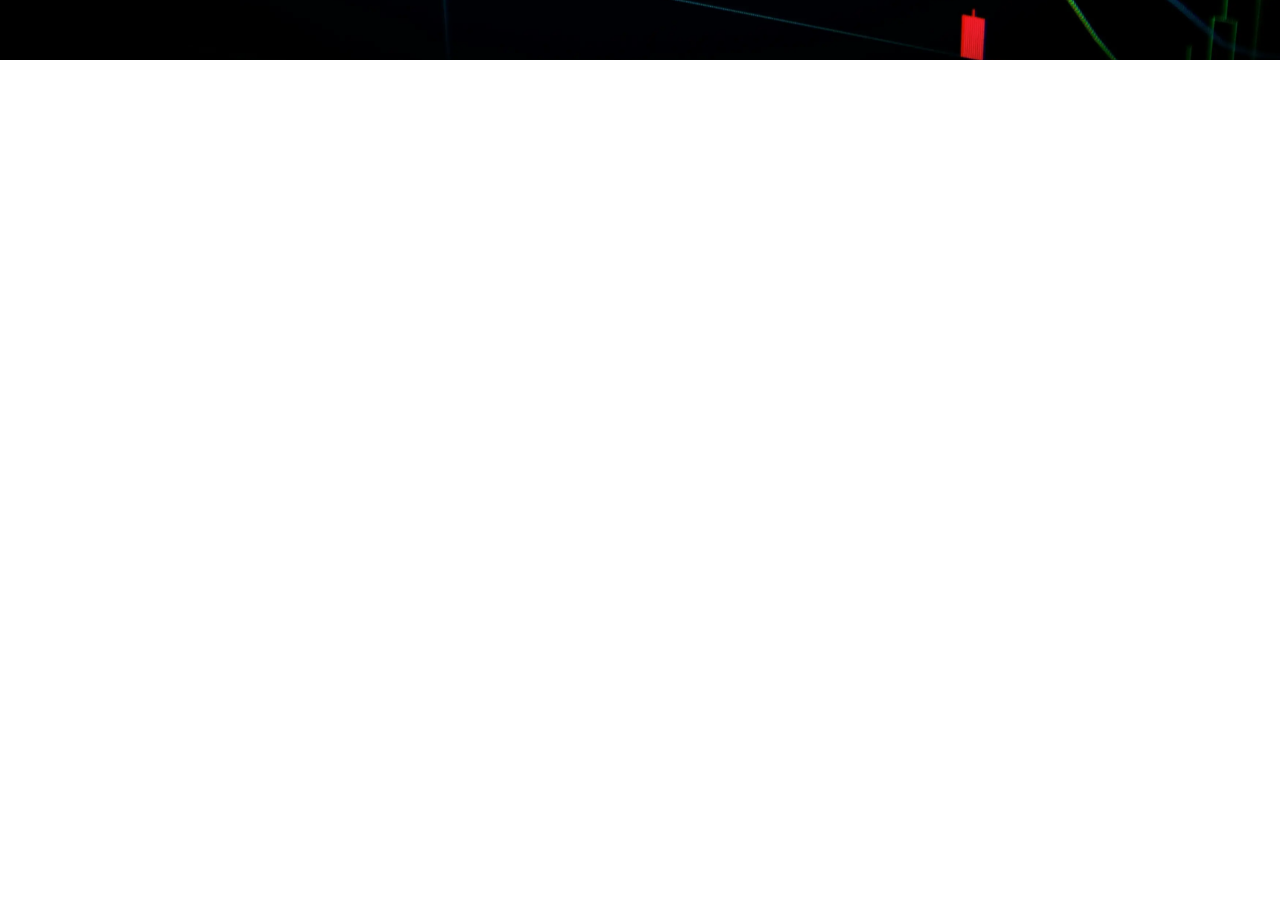
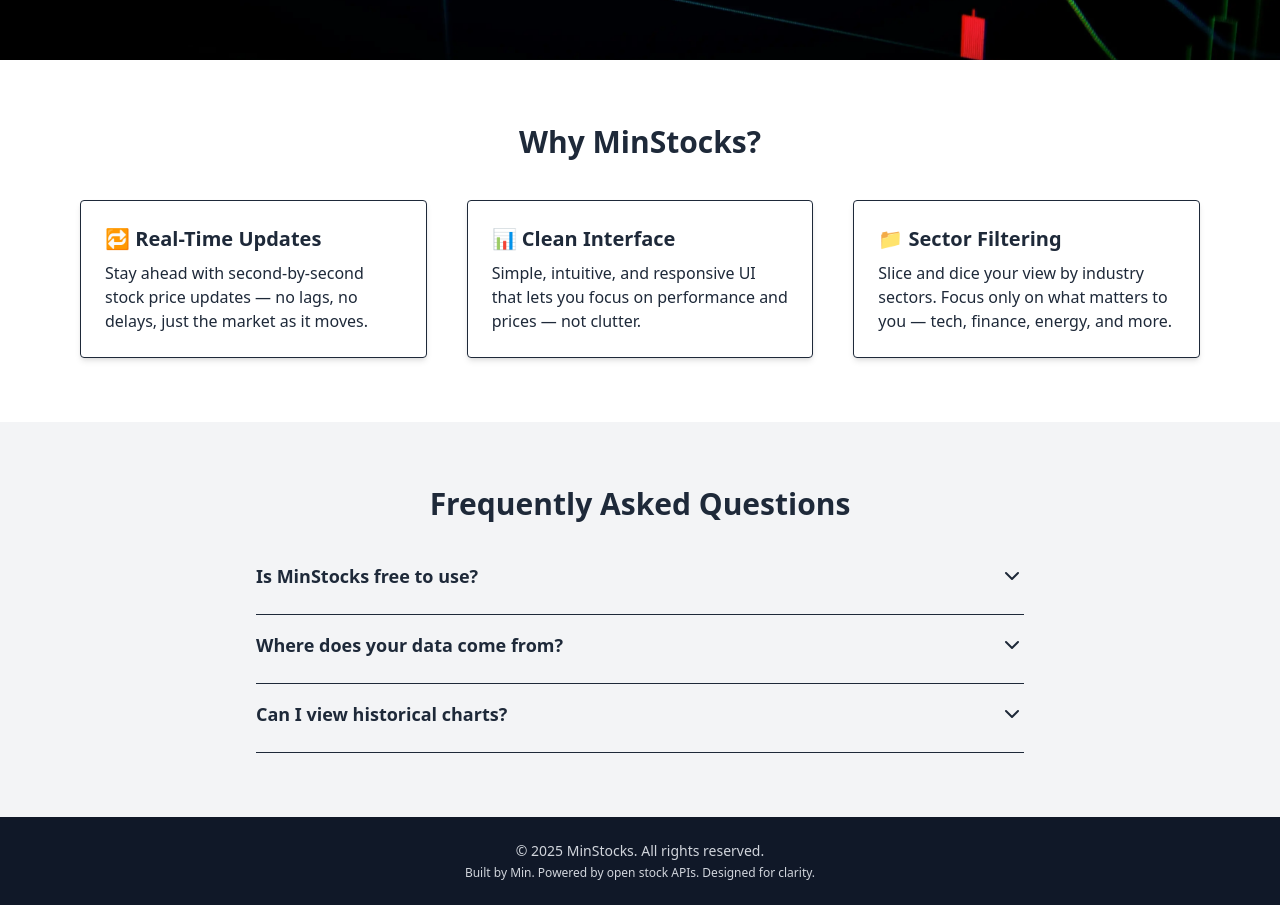
Before and after one commit to mishael-codes/MinStock, a React (Vite) app: page / in a window 1280 px wide. Shown: the part 740-1645 px from the top of the page. Before the commit the page ends 800 px from the top, so only its background shows below. Built offline with nearby package versions, Linux system fonts and the light colour scheme.

Commit message:
Feat: ad more features to landing page

```diff
--- /dev/null
+++ b/src/components/FAQs.jsx
@@ -0,0 +1,63 @@
+import { useState } from "react";
+import { ChevronDown, ChevronUp } from "react-feather";
+
+const faqData = [
+  {
+    question: "Is MinStocks free to use?",
+    answer:
+      "Yes. You can track live stock prices without paying a dime. We believe financial data should be accessible.",
+  },
+  {
+    question: "Where does your data come from?",
+    answer:
+      "We use trusted, reliable stock APIs like FinnHub and others (coming soon) to fetch live price updates with minimal latency.",
+  },
+  {
+    question: "Can I view historical charts?",
+    answer:
+      "Not yet — but it's coming soon. We're working on adding price history and trend visualization.",
+  },
+];
+
+const FAQSection = () => {
+  const [openIndex, setOpenIndex] = useState(null);
+
+  const toggle = (index) => {
+    setOpenIndex((prev) => (prev === index ? null : index));
+  };
+
+  return (
+    <section className="bg-gray-100 py-16 px-6 md:px-20 text-gray-800">
+      <h2 className="text-3xl font-bold text-center mb-10">
+        Frequently Asked Questions
+      </h2>
+      <div className="space-y-4 max-w-3xl mx-auto">
+        {faqData.map((faq, index) => {
+          const isOpen = index === openIndex;
+          return (
+            <div key={index} className="border-b pb-4">
+              <button
+                onClick={() => toggle(index)}
+                className="flex justify-between items-center w-full text-left"
+              >
+                <h4 className="font-semibold text-lg">{faq.question}</h4>
+                {isOpen ? <ChevronUp /> : <ChevronDown />}
+              </button>
+              <div
+                className={`mt-2 text-sm text-gray-600 transition-all duration-300 ease-in-out ${
+                  isOpen
+                    ? "max-h-40 opacity-100"
+                    : "max-h-0 overflow-hidden opacity-0"
+                }`}
+              >
+                {faq.answer}
+              </div>
+            </div>
+          );
+        })}
+      </div>
+    </section>
+  );
+};
+
+export default FAQSection;
--- /dev/null
+++ b/src/components/whyMinstock.jsx
@@ -0,0 +1,35 @@
+const reasons = [
+  {
+    title: "🔁 Real-Time Updates",
+    description:
+      "Stay ahead with second-by-second stock price updates — no lags, no delays, just the market as it moves.",
+  },
+  {
+    title: "📊 Clean Interface",
+    description:
+      "Simple, intuitive, and responsive UI that lets you focus on performance and prices — not clutter.",
+  },
+  {
+    title: "📁 Sector Filtering",
+    description:
+      "Slice and dice your view by industry sectors. Focus only on what matters to you — tech, finance, energy, and more.",
+  },
+];
+
+const WhyMinStocks = () => {
+  return (
+    <section className="bg-white py-16 px-6 md:px-20 text-gray-800">
+      <h2 className="text-3xl font-bold text-center mb-10">Why MinStocks?</h2>
+      <div className="grid gap-10 md:grid-cols-3">
+        {reasons.map((reason, index) => (
+          <div key={index} className="border rounded p-6 shadow-md">
+            <h3 className="text-xl font-semibold mb-2">{reason.title}</h3>
+            <p>{reason.description}</p>
+          </div>
+        ))}
+      </div>
+    </section>
+  );
+};
+
+export default WhyMinStocks;
--- a/src/pages/home.jsx
+++ b/src/pages/home.jsx
@@ -1,6 +1,8 @@
 import { Link } from "react-router";
 import Logo from "../components/logo";
 import HeroImageComp from "../components/HeroImage";
+import WhyMinStocks from "../components/whyMinstock";
+import FAQs from "../components/FAQs";
 
 const Home = () => {
   return (
@@ -19,13 +21,24 @@
           </p>
           <Link
             to="/stocks"
-            className="mt-6 bg-lime-600 text-white px-4 py-2 rounded"
+            className="mt-6 bg-lime-600 hover:bg-lime-700 text-white px-6 py-3 rounded font-semibold transition"
           >
             View Stocks
           </Link>
         </div>
       </div>
+      <WhyMinStocks />
+      <FAQs />
+      <footer className="bg-gray-900 text-gray-300 py-6 px-4 text-center">
+        <p className="text-sm">
+          &copy; {new Date().getFullYear()} MinStocks. All rights reserved.
+        </p>
+        <p className="text-xs mt-1">
+          Built by Min. Powered by open stock APIs. Designed for clarity.
+        </p>
+      </footer>
     </>
   );
 };
+
 export default Home;
```
